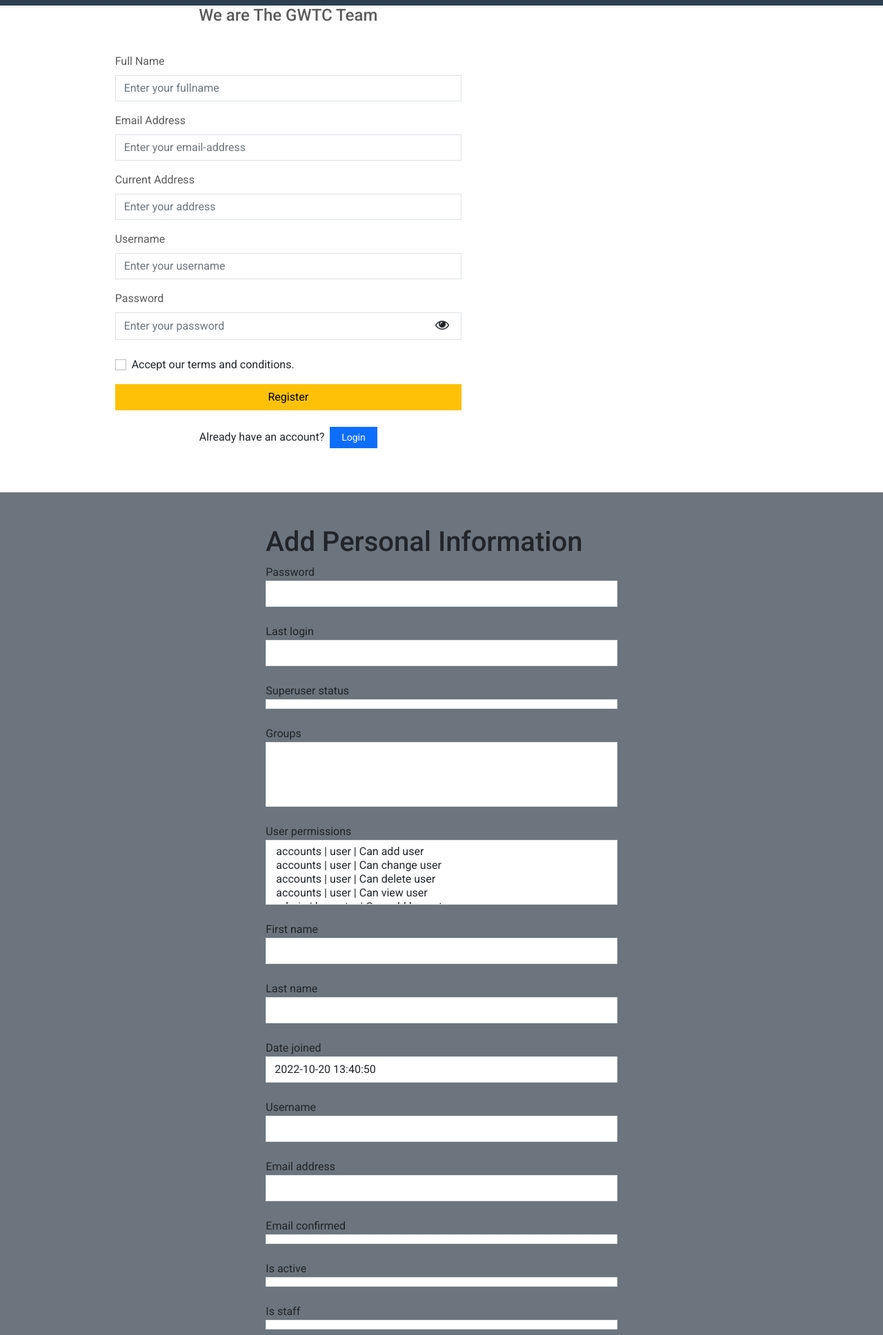
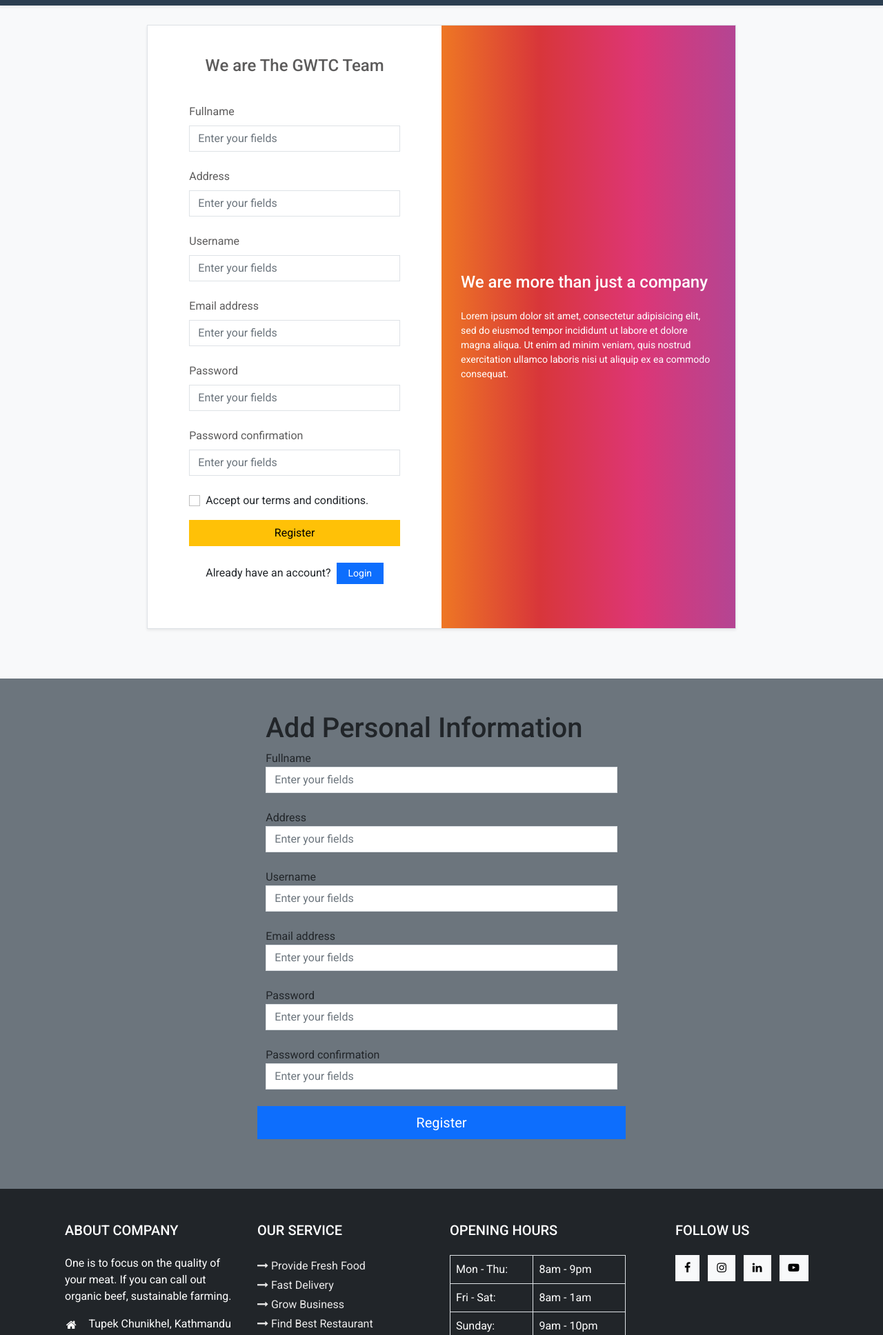
Before and after one commit to gokarna123-goku/multi_vendor_platform, a Django app: page /accounts/siginup/ in a window 1280 px wide. Shown: the part 84-2020 px from the top of the page at 69% size. Run offline with Django 3.2, Linux system fonts and the light colour scheme; lists and menus that the app fills with data are empty; some libraries are stand-ins or nearby versions.

Commit message:
working on the login and register section

```diff
--- a/accounts/admin.py
+++ b/accounts/admin.py
@@ -1,3 +1,5 @@
 from django.contrib import admin
+from accounts.models import User
 
 # Register your models here.
+admin.site.register(User)
--- a/accounts/forms.py
+++ b/accounts/forms.py
@@ -5,5 +5,5 @@ from accounts.models import User
 class RegisterForm(UserCreationForm):
     class Meta:
         model = User
-        # fields = {'fullname', 'email', 'address', 'phone', 'username', 'password1', 'password2'}
-        fields = '__all__'
+        fields = ('fullname','address' ,'username','email',)
+        # fields = '__all__'
--- a/accounts/models.py
+++ b/accounts/models.py
@@ -14,9 +14,11 @@ from django.contrib.auth.tokens import default_token_generator
 
 # Create your models here.
 class User(AbstractUser):
+    fullname = models.CharField(max_length=50)
     username = models.CharField(max_length=255, unique=True)
     email = models.EmailField(verbose_name='email address', max_length=255)
     email_confirmed = models.BooleanField(default=False) #initially this field is false but will se chan
+    address = models.CharField(max_length=100)
     is_active = models.BooleanField(default=True) # can login
     is_staff = models.BooleanField(default=False) # a staff user; non super-user
     is_admin = models.BooleanField(default=False) # superusr or admin
@@ -35,7 +37,7 @@ class User(AbstractUser):
     #     return username
 
     def __str__(self):              # __unicode__ on Python 2
-        return self.first_name
+        return self.username
 
 
 class ActivateAccount(generic.View):
--- a/accounts/urls.py
+++ b/accounts/urls.py
@@ -8,5 +8,6 @@ app_name = 'accounts'
 
 urlpatterns = [
     path('siginup/', views.RegisterView.as_view(), name='signup'),
+    path("logout/",views.UserLogoutView.as_view(),name='logout'),
     # path('siginin/', views.signin, name='signin'),
 ]
--- a/accounts/views.py
+++ b/accounts/views.py
@@ -1,5 +1,7 @@
 from django.shortcuts import render, redirect
 from django.views import generic
+from django.contrib.auth import logout
+from django.contrib.auth.views import LoginView, LogoutView
 from accounts.forms import RegisterForm
 from django.contrib import messages
 from django.contrib.sites.shortcuts import get_current_site
@@ -15,12 +17,12 @@ class RegisterView(generic.CreateView):
     form_class = RegisterForm
     template_name = 'registration/signup.html'
 
-    def get(self, request, *args, **kwargs):
-        form = self.form_class()
-        context = {
-            'form':form,
-        }
-        return render(request, self.template_name, context)
+    # def get(self, request, *args, **kwargs):
+    #     form = self.form_class()
+    #     context = {
+    #         'form':form,
+    #     }
+    #     return render(request, self.template_name, context)
 
     def post(self, request, *args, **kwargs):
         form = self.form_class(request.POST)
@@ -31,19 +33,27 @@ class RegisterView(generic.CreateView):
             # user.is_active = False
             user.save()
             #send confirmation email
-            current_site = get_current_site(request)
-            subject = 'Activate your account'
-            message = render_to_string('registration/account_activate_email.html', {
-                'user':user,
-                'domain':current_site.domain,
-                # 'uid':urlsafe_base64_encode(force_bytes(user.id)).decode(),
-                'uid':urlsafe_base64_encode(force_bytes(user.id)),
-                'token':default_token_generator.make_token(user),
-            })
-            user.email_user(subject, message, from_email=None, **kwargs)
-            messages.success(request, 'Please confirm your email to complete registration')
-            return redirect('accounts:sent')
+            # current_site = get_current_site(request)
+            # subject = 'Activate your account'
+            # message = render_to_string('registration/account_activate_email.html', {
+            #     'user':user,
+            #     'domain':current_site.domain,
+            #     # 'uid':urlsafe_base64_encode(force_bytes(user.id)).decode(),
+            #     'uid':urlsafe_base64_encode(force_bytes(user.id)),
+            #     'token':default_token_generator.make_token(user),
+            # })
+            # user.email_user(subject, message, from_email=None, **kwargs)
+            # messages.success(request, 'Please confirm your email to complete registration')
+            return redirect('login')
         return render(request, self.template_name, {'form':form})
+
+class UserLoginView(LoginView):
+    template_name = "registration/login.html"
+
+class UserLogoutView(LogoutView):
+    def get(self, request):
+        logout(request)
+        return redirect()
 
 
 # def signin(request):
--- a/restaurantsystem/urls.py
+++ b/restaurantsystem/urls.py
@@ -2,11 +2,13 @@ from django.contrib import admin
 from django.urls import path, include
 from django.conf import settings
 from django.conf.urls.static import static
+from accounts import views
 
 urlpatterns = [
     path('admin/', admin.site.urls),
     path('', include('restaurant.urls')),
     path('accounts/', include('accounts.urls')),
+    path("accounts/login",views.UserLoginView.as_view(),name='login'),
     path("accounts/", include("django.contrib.auth.urls")),
 ]
 
--- a/templates/registration/signup.html
+++ b/templates/registration/signup.html
@@ -7,14 +7,15 @@
 <!-- widget_tweaks here  (copied)-->
 {% block content %}
 
-<div class="container-fluid px-0 mx-0 mt-5">
-    <div class="container col-lg-10">
-        <div class="row">
-            <div class="col-lg-7 py-4">
+<div class="container-fluid px-0 mx-0 mt-5 bg-light">
+    <div class="container col-lg-8 py-5 mt-2">
+        <div class="row border bg-white shadow-sm my-4">
+            <div class="col-lg-6 py-4">
                 <div class="px-5 py-3">
                     <h4 class="mt-1 mb-4 pb-3 pb-1 title text-center">We are The GWTC Team</h4>
-                    <form action="post" class="form-for-signup">
-                        <div class="form-outline mb-3">
+                    <form method='post' class="form-for-signup">
+                        {% csrf_token %}
+                        <!-- <div class="form-outline mb-3">
                             <label class="form-label mb-2 title" for="fullname">Full Name</label>
                             <input type="text" id="fullname" class="form-control title border"
                                 placeholder="Enter your fullname" autocomplete="off" required />
@@ -38,10 +39,12 @@
                         </div>
                         <div class="form-outline mb-3">
                             <label class="form-label mb-2 title" for="password">Password</label>
+
                             <div class="input-group mb-4 border">
                                 <input type="password" id="myPassword" class="form-control title"
                                     placeholder="Enter your password" autocomplete="off"
                                     aria-describedby="password-field" required />
+
                                 <div class="input-group-append border-0">
                                     <button id="password-field" type="button"
                                         class="btn btn-link text-decoration-none px-2">
@@ -49,7 +52,14 @@
                                     </button>
                                 </div>
                             </div>
-                        </div>
+                        </div> -->
+                        {% for fields in form %}
+                            <div class="form-outline mb-4">
+                                <label class="form-label mb-2 title">{{fields.label}}</label>
+                                {% render_field fields class="form-control border" placeholder="Enter your fields" %}
+                            </div>
+                        {% endfor %}
+
                         <div class="form-check mb-3">
                             <input class="form-check-input" type="checkbox" value=""
                                 id="flexCheckDefault">
@@ -63,6 +73,18 @@
                             <a href="#" class="btn btn-sm btn-primary px-3">Login</a>
                         </div>
                     </form>
+                </div>
+            </div>
+            <div class="col-lg-6 login-bg d-flex align-items-center">
+                <div class="text-white px-3 py-4">
+                    <h4 class="mb-4">We are more than just a company</h4>
+                    <p class="small mb-0">
+                        Lorem ipsum dolor sit amet, consectetur adipisicing elit, sed do
+                        eiusmod
+                        tempor incididunt ut labore et dolore magna aliqua. Ut enim ad minim veniam,
+                        quis
+                        nostrud
+                        exercitation ullamco laboris nisi ut aliquip ex ea commodo consequat.</p>
                 </div>
             </div>
         </div>
```
Also changed, not shown: templates/registration/login.html (+33 -5 lines).
